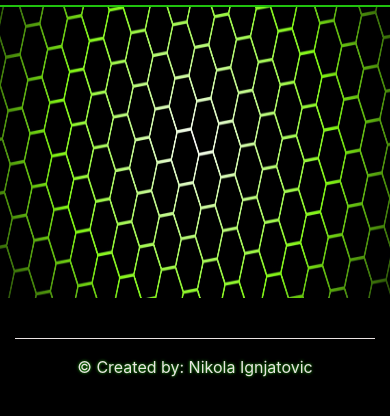
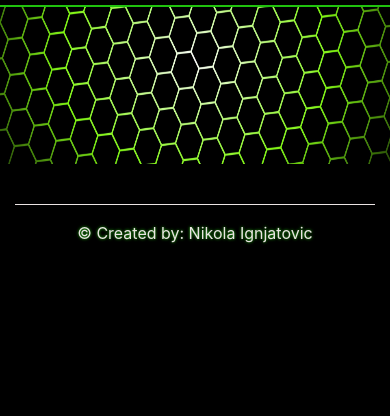
Before and after one commit to nikola-ignjatovic/nikola-ignjatovic.github.io, a plain HTML site: page index.html in a window 390 px wide. Shown: the part 102-518 px from the top of the page. Drawn offline with nearby package versions, Linux system fonts and the light colour scheme.

Commit message:
Scaling BG image again

```diff
--- a/CSS/CSS.css
+++ b/CSS/CSS.css
@@ -214,3 +214,8 @@ hr{
         height:400px;
       }
     }
+    @media only screen and (max-width: 400px) {
+      .Background-Image{
+        height:266px;
+      }
+    }
```
